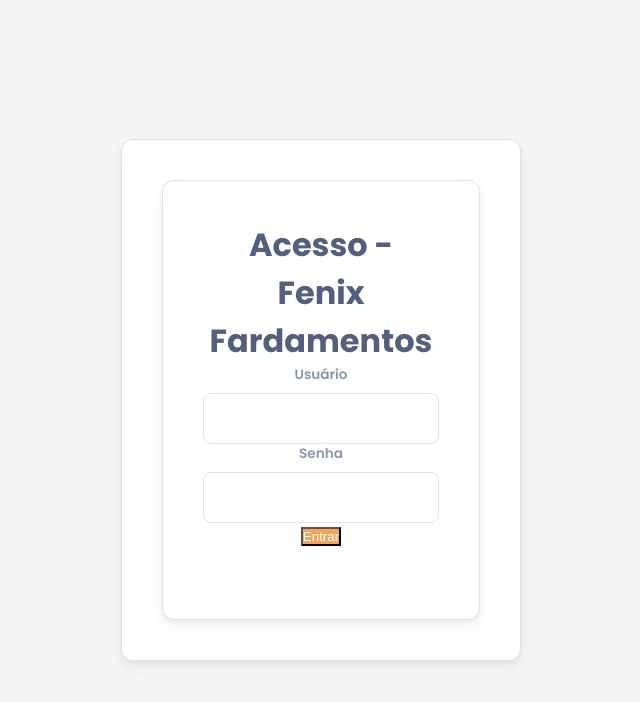
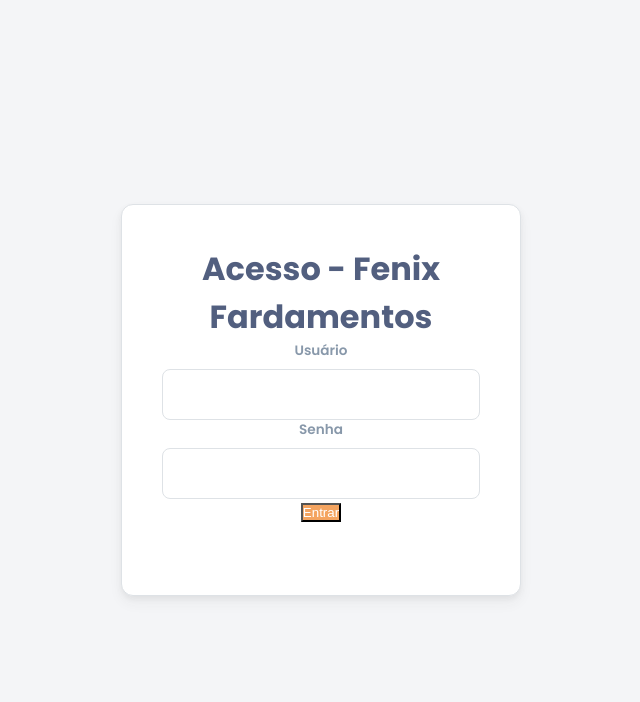
Before and after one commit to gabre1/orcamentos, a website: page index.html in a window 1280 px wide. Shown: the whole page, without its empty margins (319-959 px from the left). Drawn offline with nearby package versions, Linux system fonts and the light colour scheme; no server answers.

Commit message:
Update index.html

```diff
--- a/index.html
+++ b/index.html
@@ -15,7 +15,6 @@
 </head>
 <body>
     <div id="notification-container"></div>
-    <div id="login-container" class="login-card">
     <div id="login-container" class="login-card">
         <h1>Acesso - Fenix Fardamentos</h1>
         <form id="login-form">
```
